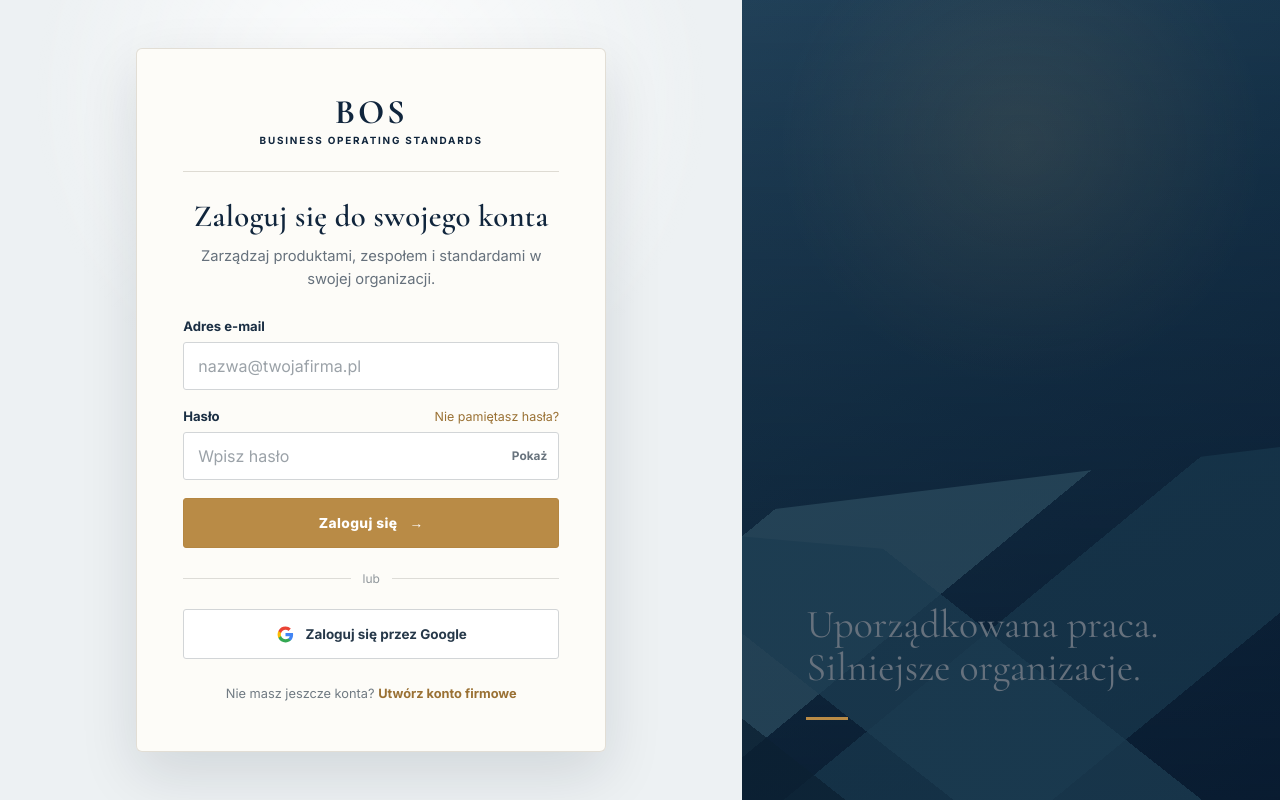
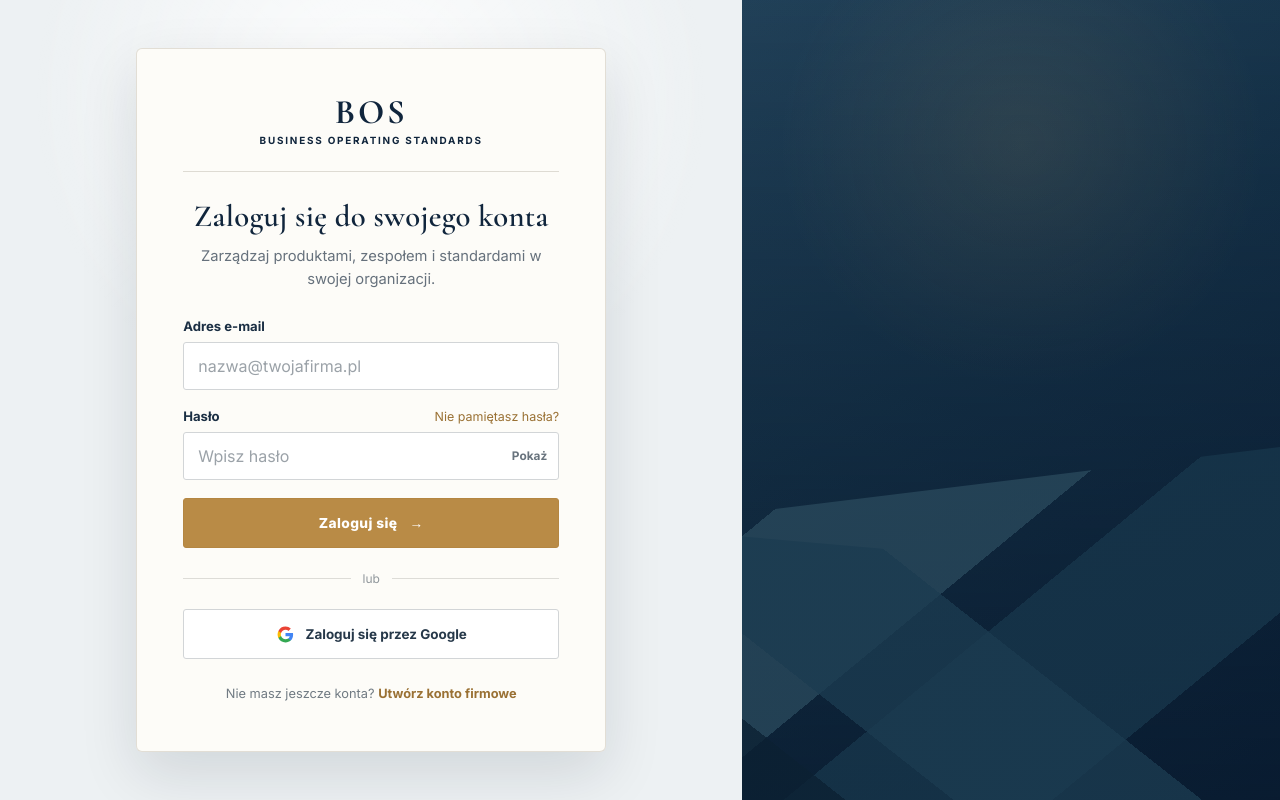
Before and after one commit to vernegroup/bos-platform, a Next.js app: page /login in a window 1280 px wide. Built offline with nearby package versions, Linux system fonts and the light colour scheme; no server answers.

Commit message:
FIX-12F align authentication visuals with BOS

```diff
--- a/app/login/page.tsx
+++ b/app/login/page.tsx
@@ -70,10 +70,6 @@ export default async function LoginPage({ searchParams }: LoginPageProps) {
 
       <aside className="bos-login-brand-panel" aria-label="Business Operating Standards">
         <div className="bos-login-brand-backdrop" aria-hidden="true" />
-        <div className="bos-login-brand-message">
-          <p>Uporządkowana praca.<br />Silniejsze organizacje.</p>
-          <span aria-hidden="true" />
-        </div>
       </aside>
     </main>
   );
```
